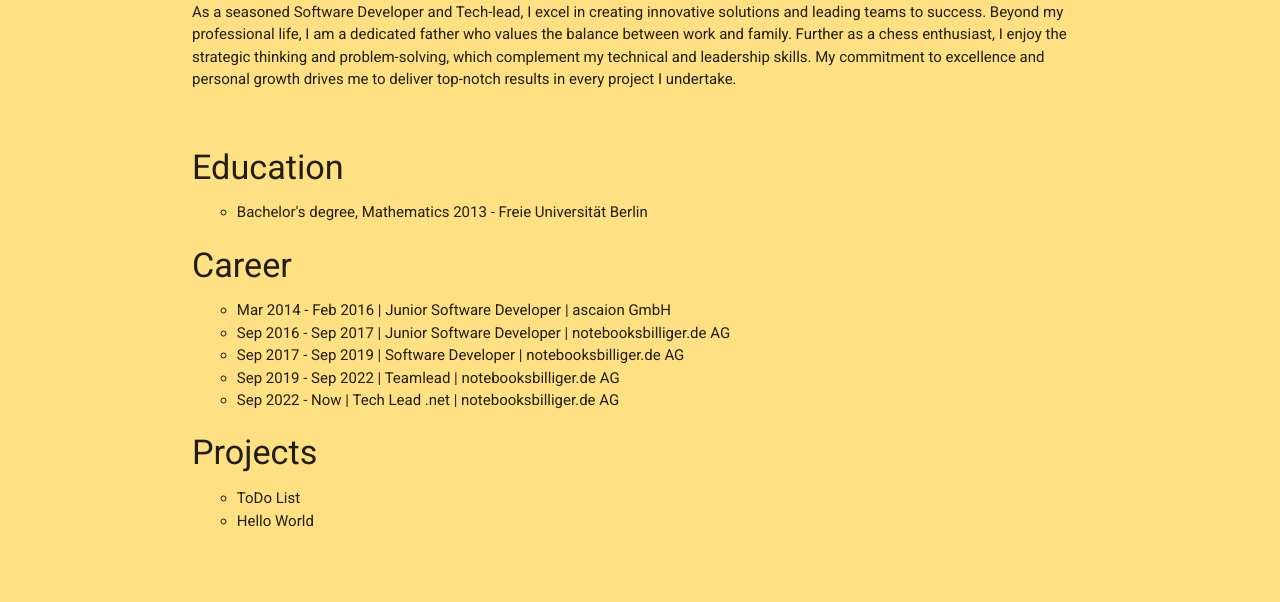
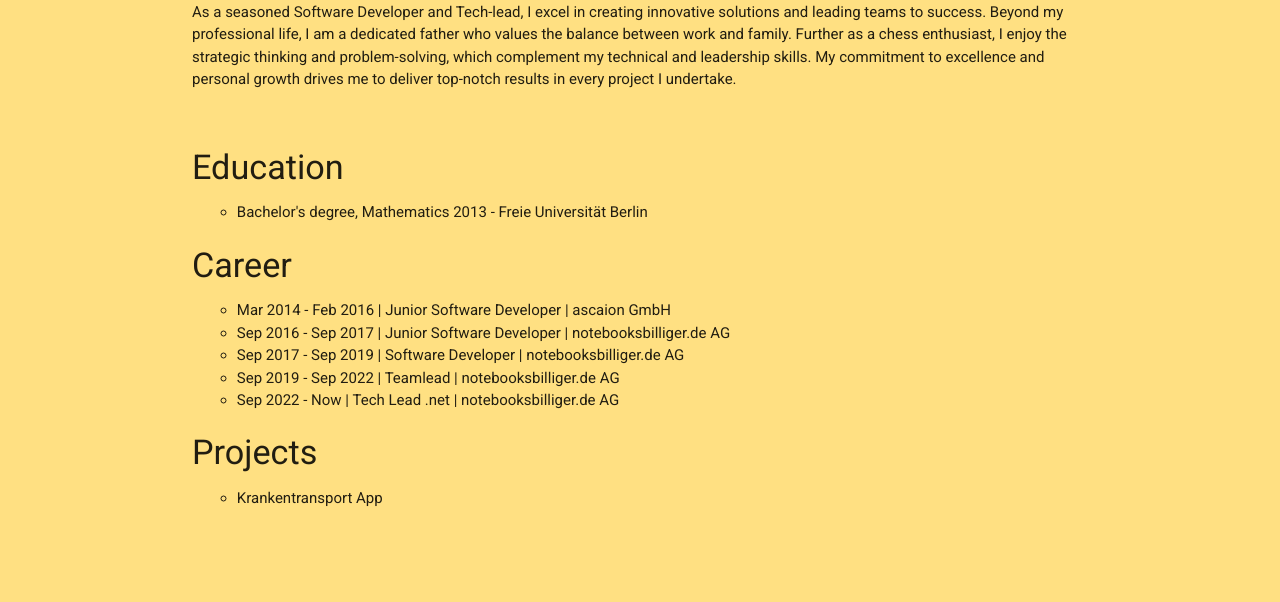
Before and after one commit to nicknad/nicknad.github.io, a plain HTML site: page index.html in a window 1280 px wide. Shown: the part 156-758 px from the top of the page. Drawn offline with Linux system fonts and the light colour scheme.

Commit message:
Update index.html
Updated project list

```diff
--- a/index.html
+++ b/index.html
@@ -89,8 +89,7 @@
 
           <h4>Projects</h4>
           <ul class="circlelist">
-            <li>ToDo List</li>
-            <li>Hello World</li>
+            <li>Krankentransport App</li>
           </ul>
         </div>
       </div>
```
